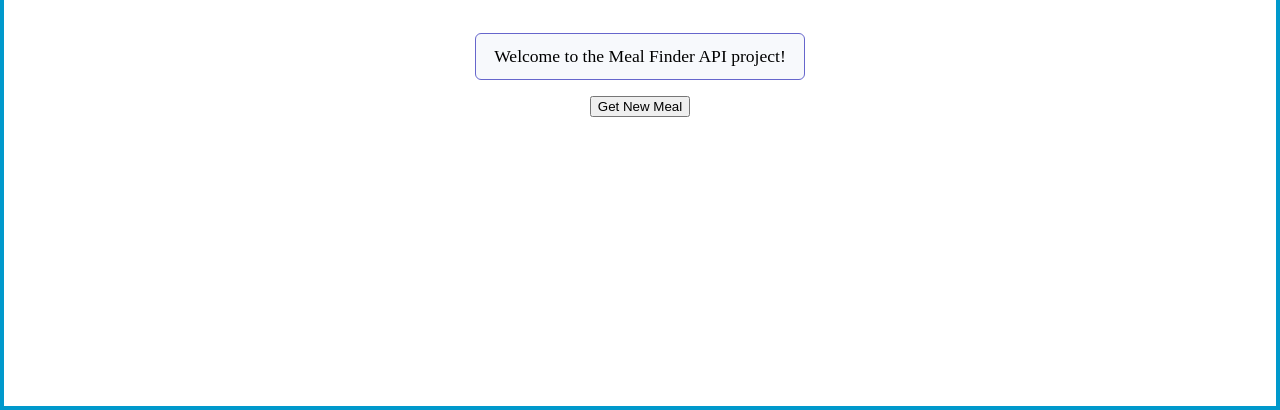
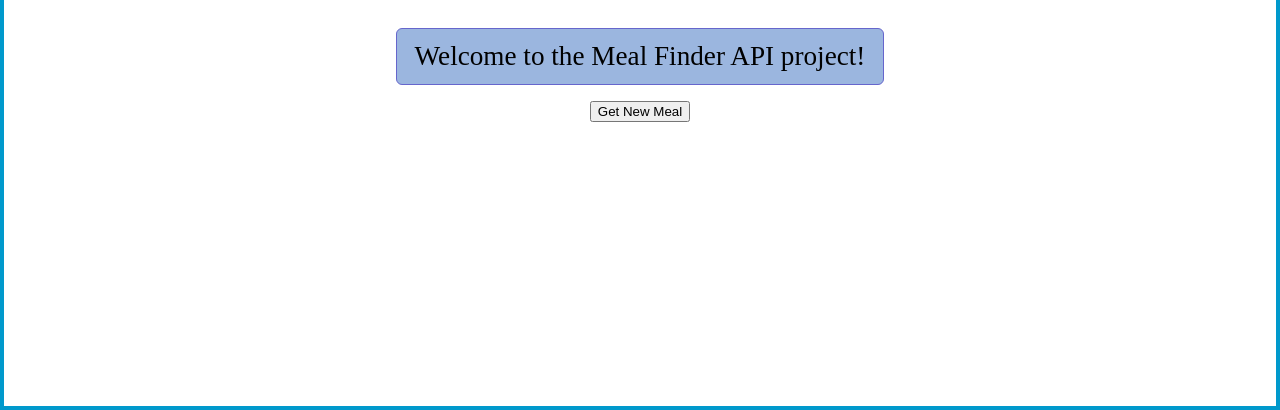
Before and after one commit to DarrylClay2005/free-meal-finder, a plain HTML site: page index.html in a window 1280 px wide. Shown: the part 390-800 px from the top of the page. Drawn offline with Linux system fonts and the light colour scheme; no server answers.

Commit message:
Update paragraph styles in style.css for improved readability and consistency

```diff
--- a/style.css
+++ b/style.css
@@ -52,8 +52,8 @@ p {
     padding: 12px 18px;
     margin: 16px 0;
     border-radius: 6px;
-    font-size: 1.1rem;
-    background: #f7f9fc;
+    font-size: 1.7rem;
+    background: #9bb6df;
     box-sizing: border-box;
     max-width: 600px;
 }
```
